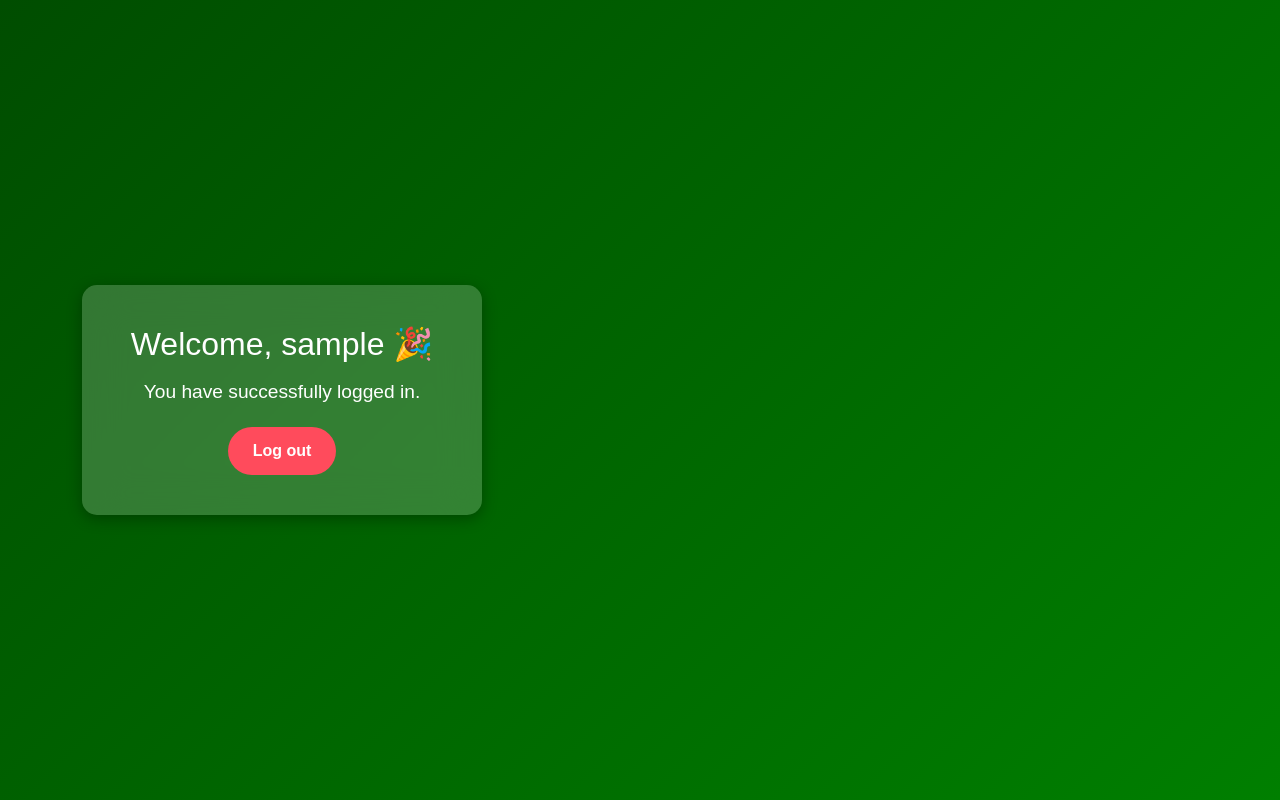
After one commit to Miltongom/analisisparcial, a PHP site: page /views/pages/login/welcome.php in a window 1280 px wide. The commit adds this page. Run offline with PHP 8.4, Linux system fonts and the light colour scheme; the visitor is signed in with stand-in values (Sample User, id 1).

Commit message:
update: update complete landing page

```diff
--- a/controllers/controller.template.php
+++ b/controllers/controller.template.php
@@ -11,9 +11,9 @@ class TemplateController {
  // Main route URL
  static public function path() {
     if (!empty($_SERVER["HTTPS"]) && $_SERVER["HTTPS"] == 'on') {
-        return "https:3000//" . $_SERVER['SERVER_NAME'] . "/analisisparcial/";
+        return "https:3000//" . $_SERVER['SERVER_NAME'] . "/parcial/";
     } else {
-        return "http://" . $_SERVER['SERVER_NAME'] . "/analisisparcial/";
+        return "http://" . $_SERVER['SERVER_NAME'] . "/parcial/";
     }
   }
 
--- a/views/modules/nav.php
+++ b/views/modules/nav.php
@@ -11,7 +11,7 @@
                 <li class="nav-item mx-0 mx-lg-1"><a class="nav-link py-3 px-0 px-lg-3 rounded" href="#portfolio">Mis proyectos</a></li>
                 <li class="nav-item mx-0 mx-lg-1"><a class="nav-link py-3 px-0 px-lg-3 rounded" href="#about">About</a></li>
                 <li class="nav-item mx-0 mx-lg-1"><a class="nav-link py-3 px-0 px-lg-3 rounded" href="#contact">Contact</a></li>
-
+                <li class="nav-item mx-0 mx-lg-1"><a class="nav-link py-3 px-0 px-lg-3 rounded" href="#" data-bs-toggle="modal" data-bs-target="#loginModal">Login</a></li>
             </ul>
         </div>
     </div>
--- a/views/pages/login/login.php
+++ b/views/pages/login/login.php
@@ -12,14 +12,14 @@ if ($_SERVER["REQUEST_METHOD"] === "POST") {
     error_log("🔍 Received email: " . $email);
     error_log("🔍 Received password: " . $password);
 
-    // Validate that the email has the correct format or belongs to the @miumg.edu.gt domain
+    // ✅ Validate that the email has the correct format or belongs to the @miumg.edu.gt domain
     if (!filter_var($email, FILTER_VALIDATE_EMAIL) && !preg_match('/^[a-zA-Z0-9._%+-]+@miumg\.edu\.gt$/', $email)) {
         error_log("❌ Rejected email: " . $email); // Debugging
         echo json_encode(["success" => false, "message" => "Invalid email address"]);
         exit;
     }
 
-    // Validate the password
+    // ✅ Validate the password
     if ($password === $passwordCorrecta) {
         $_SESSION['loggedin'] = true;
         $_SESSION['usuario'] = $email;
--- /dev/null
+++ b/views/pages/login/logout.php
@@ -0,0 +1,5 @@
+<?php
+session_start();
+session_destroy();
+header('Location: /index.php');
+exit();
--- /dev/null
+++ b/views/pages/login/welcome.php
@@ -0,0 +1,78 @@
+<?php
+session_start();
+if (!isset($_SESSION["usuario"])) {
+    header("Location: ../../index.php");
+    exit();
+}
+?>
+
+<!DOCTYPE html>
+<html lang="en">
+<head>
+    <meta charset="UTF-8">
+    <meta name="viewport" content="width=device-width, initial-scale=1.0">
+    <title>Welcome</title>
+    <link href="https://cdn.jsdelivr.net/npm/bootstrap@5.2.3/dist/css/bootstrap.min.css" rel="stylesheet">
+    <script src="https://cdn.jsdelivr.net/npm/bootstrap@5.2.3/dist/js/bootstrap.bundle.min.js"></script>
+    <style>
+        body {
+            background: linear-gradient(135deg, #004d00, #007f00);
+            color: white;
+            height: 100vh;
+            display: flex;
+            align-items: center;
+            justify-content: center;
+            font-family: 'Arial', sans-serif;
+        }
+        .welcome-card {
+            background: rgba(255, 255, 255, 0.2);
+            backdrop-filter: blur(20px);
+            padding: 40px;
+            border-radius: 15px;
+            box-shadow: 0 4px 15px rgba(0, 0, 0, 0.3);
+            text-align: center;
+            max-width: 400px;
+            transition: transform 0.3s ease-in-out;
+        }
+        .welcome-card:hover {
+            transform: scale(1.05);
+        }
+        .welcome-card h1 {
+            font-size: 2rem;
+            margin-bottom: 15px;
+        }
+        .welcome-card p {
+            font-size: 1.2rem;
+            margin-bottom: 20px;
+        }
+        .btn-logout {
+            background: #ff4b5c;
+            border: none;
+            padding: 12px 25px;
+            font-size: 1rem;
+            border-radius: 30px;
+            transition: 0.3s ease;
+            color: white;
+            font-weight: bold;
+        }
+        .btn-logout:hover {
+            background: #e04350;
+            transform: scale(1.1);
+        }
+    </style>
+</head>
+<body>
+    <div class="container">
+        <div class="welcome-card">
+            <h1>Welcome, <?php echo $_SESSION["usuario"]; ?> 🎉</h1>
+            <p>You have successfully logged in.</p>
+            <a href="logout.php" class="btn btn-logout">Log out</a>
+        </div>
+    </div>
+</body>
+</html>
+
+<?php
+// Create the logout.php file
+file_put_contents("logout.php", "<?php\nsession_start();\nsession_destroy();\nheader('Location: /index.php');\nexit();");
+?>
```
Also changed, not shown: views/assets/js/scripts.js (+58 -0 lines), views/template.php (+31 -0 lines).
